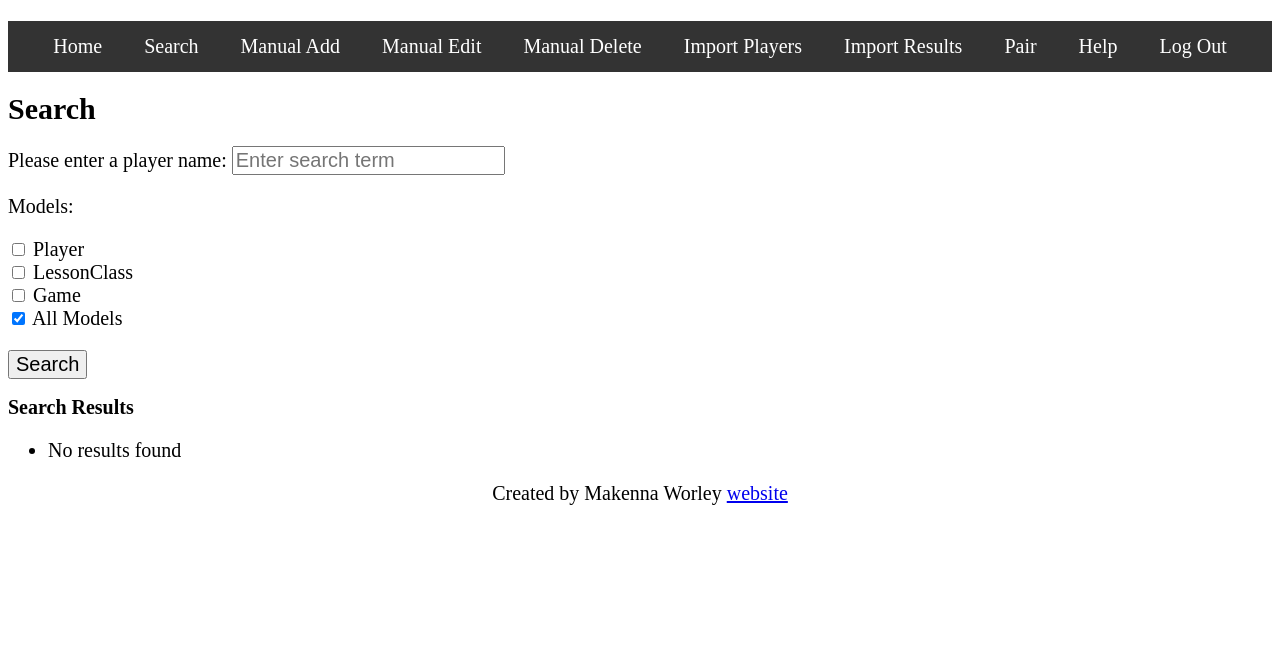
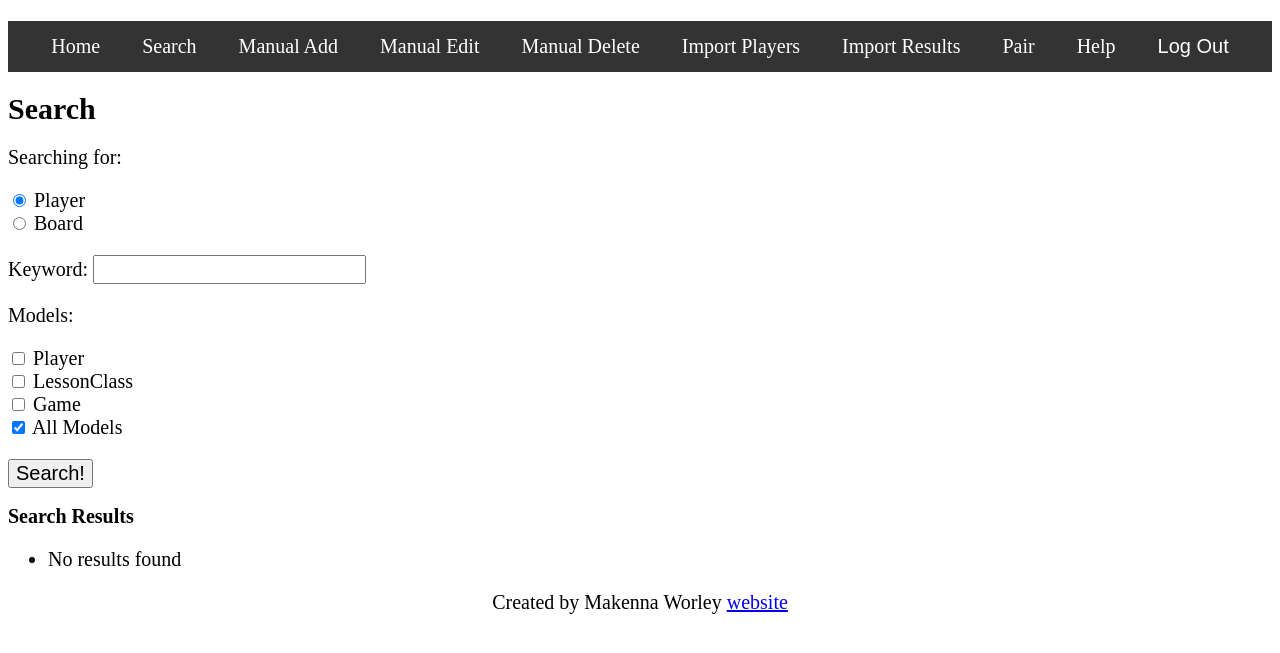
Before and after one commit to MakennaWorley/chess-website, a Django app: page /search/ in a window 1280 px wide. Shown: the part 61-714 px from the top of the page. Run offline with Django 5.2, Linux system fonts and the light colour scheme; the visitor is signed in with stand-in values (Sample User, id 1).

Commit message:
Added Board Searching
Added onto Search to allow for the user to search for a board or player in the database

```diff
--- a/chess/forms.py
+++ b/chess/forms.py
@@ -1,10 +1,12 @@
+from random import choices
+
 from django import forms
 from django.contrib.auth.models import User
 from django.contrib.auth.forms import AuthenticationForm
 from django.core.exceptions import ObjectDoesNotExist
 from django.db import IntegrityError
 
-from .models import RegisteredUser #, Club
+from .models import RegisteredUser, Game  # , Club
 
 
 class LoginForm(AuthenticationForm):
@@ -61,6 +63,11 @@ class SignUpForm(forms.ModelForm):
         return user
 
 
+SEARCH_CHOICES = [
+    ('Player', 'Player'),
+    ('Board', 'Board'),
+]
+
 MODEL_CHOICES = [
     ('Player', 'Player'),
     ('LessonClass', 'LessonClass'),
@@ -69,14 +76,16 @@ MODEL_CHOICES = [
 ]
 
 class SearchForm(forms.Form):
+    search_board = forms.ChoiceField(
+        choices=SEARCH_CHOICES,
+        widget=forms.RadioSelect(),
+        initial='Player',
+        required=True,
+        label='Searching for:')
     query = forms.CharField(
-        label='Please enter a player name',
+        label='Keyword:',
         max_length=100,
         required=True,
-        widget=forms.TextInput(attrs={
-            'placeholder': 'Enter search term',
-            'class': 'form-control'
-        })
     )
     models = forms.MultipleChoiceField(
         choices=MODEL_CHOICES,
--- a/chess/models.py
+++ b/chess/models.py
@@ -25,6 +25,7 @@ class Player(models.Model):
     opponent_two = models.ForeignKey('self', on_delete=models.RESTRICT, related_name='two_times_ago_opponent', null=True, blank=True)
     opponent_three = models.ForeignKey('self', on_delete=models.RESTRICT, related_name='three_times_ago_opponent', null=True, blank=True)
     grade = models.IntegerField(default=None, blank=True, null=True)
+    lesson_class = models.ForeignKey('LessonClass', on_delete=models.RESTRICT, related_name='last_time_opponent', blank=True, null=True)
     #club = models.ForeignKey(Club, on_delete=models.RESTRICT)
     parent_name = models.CharField(max_length=100, blank=True, null=True)
     parent_email = models.EmailField(max_length=200, blank=True, null=True)
@@ -35,10 +36,13 @@ class Player(models.Model):
     end_at = models.DateTimeField(default=None, blank=True, null=True)
 
     def __str__(self):
-        return self.name
+        if self.lesson_class:
+            return self.name + " " + str(self.rating) + " " + self.lesson_class.level
+        else:
+            return self.name + " " + str(self.rating) + " No class assigned"
 
 
-class LessonClass(models.Model):  # Renamed from Class to SchoolClass
+class LessonClass(models.Model):
     level = models.CharField(max_length=100)
     teacher = models.ForeignKey(Player, on_delete=models.CASCADE, related_name='teacher')
     co_teacher = models.ForeignKey(Player, on_delete=models.CASCADE, related_name='co_teacher', blank=True, null=True)
--- a/chess/static/main.css
+++ b/chess/static/main.css
@@ -121,3 +121,23 @@ p {
     nav ul li a:hover {
         background-color: #111;
     }
+
+    nav ul li button {
+        display: flex;
+        align-items: center;
+        justify-content: center;
+        color: white;
+        text-align: center;
+        padding: 14px 16px;
+        background: none;
+        border: none;
+        cursor: pointer;
+        text-decoration: none;
+        height: 100%;
+        width: 100%;
+        box-sizing: border-box;
+    }
+
+    nav ul li button:hover {
+        background-color: #111;
+    }
--- a/chess/templates/chess/base.html
+++ b/chess/templates/chess/base.html
@@ -22,7 +22,14 @@
                 <li><a href="import-results.html">Import Results</a></li>
                 <li><a href="pair.html">Pair</a></li>
                 <li><a href="help.html">Help</a></li>
-                <li><a href="{% url 'logout' %}">Log Out</a></li>
+                <li>
+                    <form method="post" action="{% url 'logout' %}" style="display:inline;">
+                        {% csrf_token %}
+                        <button type="submit" class="nav-button">
+                            Log Out
+                        </button>
+                    </form>
+                </li>
             </ul>
         </nav>
     {% else %}
--- a/chess/templates/chess/home.html
+++ b/chess/templates/chess/home.html
@@ -60,8 +60,8 @@
                     {% for game in games %}
                         <tr>
                             <td>{{ game.get_board }}</td>
-                            <td>{{ game.white }}</td>
-                            <td>{{ game.black }}</td>
+                            <td>{{ game.white.name }}</td>
+                            <td>{{ game.black.name }}</td>
                             <td>{{ game.result }}</td>
                         </tr>
                     {% endfor %}
--- a/chess/templates/chess/search.html
+++ b/chess/templates/chess/search.html
@@ -5,7 +5,7 @@
         <h1>Search</h1>
         <form method="GET">
             {{ form.as_p }}
-            <button type="submit" class="btn btn-primary">Search</button>
+            <button type="submit" class="btn btn-primary">Search!</button>
         </form>
 
         {% if results %}
--- a/chess/views.py
+++ b/chess/views.py
@@ -91,27 +91,49 @@ def search_results(request):
 
     if form.is_valid():
         query = form.cleaned_data['query']
+        search_type = form.cleaned_data['search_board']
         selected_models = form.cleaned_data['models']
 
         #searching a board
+        if search_type == 'Board':
+            letter = ''
+            number = -1
+
+            if query[0].isalpha() and query[1:].isdigit():
+                letter = query[0]
+                number = int(query[1:])
+            elif query[-1].isalpha() and query[:-1].isdigit():
+                letter = query[-1]
+                number = int(query[:-1])
+            else:
+                return render(request, 'chess/search.html', {
+                    'form': form,
+                    'results': ["Unable to find board " + query],
+                })
+
+            game_results = Game.objects.filter(
+                Q(board_letter=letter) and Q(board_number=number)
+            )
+            results.extend(game_results)
 
         #searching a player
-        if 'Player' in selected_models or 'All' in selected_models:
-            player_results = Player.objects.filter(name__icontains=query)
-            results.extend(player_results)
+        else:
+            if 'Player' in selected_models or 'All' in selected_models:
+                player_results = Player.objects.filter(name__icontains=query)
+                results.extend(player_results)
 
-        if 'LessonClass' in selected_models or 'All' in selected_models:
-            lesson_results = LessonClass.objects.filter(
-                Q(teacher__name__icontains=query) | Q(co_teacher__name__icontains=query)
-            )
-            results.extend(lesson_results)
+            if 'LessonClass' in selected_models or 'All' in selected_models:
+                lesson_results = LessonClass.objects.filter(
+                    Q(teacher__name__icontains=query) | Q(co_teacher__name__icontains=query)
+                )
+                results.extend(lesson_results)
 
-        if 'Game' in selected_models or 'All' in selected_models:
-            game_results = Game.objects.filter(
-                Q(white__name__icontains=query) |
-                Q(black__name__icontains=query)
-            )
-            results.extend(game_results)
+            if 'Game' in selected_models or 'All' in selected_models:
+                game_results = Game.objects.filter(
+                    Q(white__name__icontains=query) |
+                    Q(black__name__icontains=query)
+                )
+                results.extend(game_results)
 
     if not results:
         return render(request, 'chess/search.html', {
```
Also changed, not shown: 2 other files.
